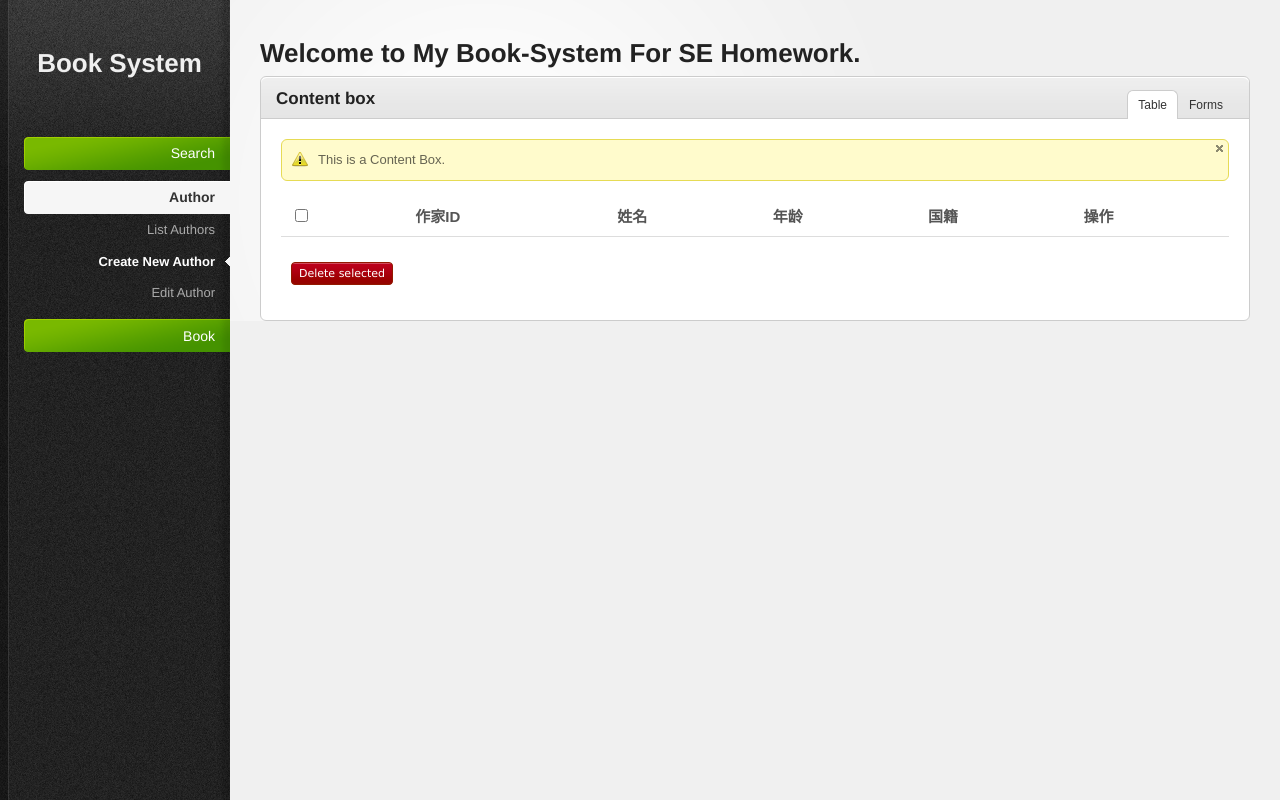
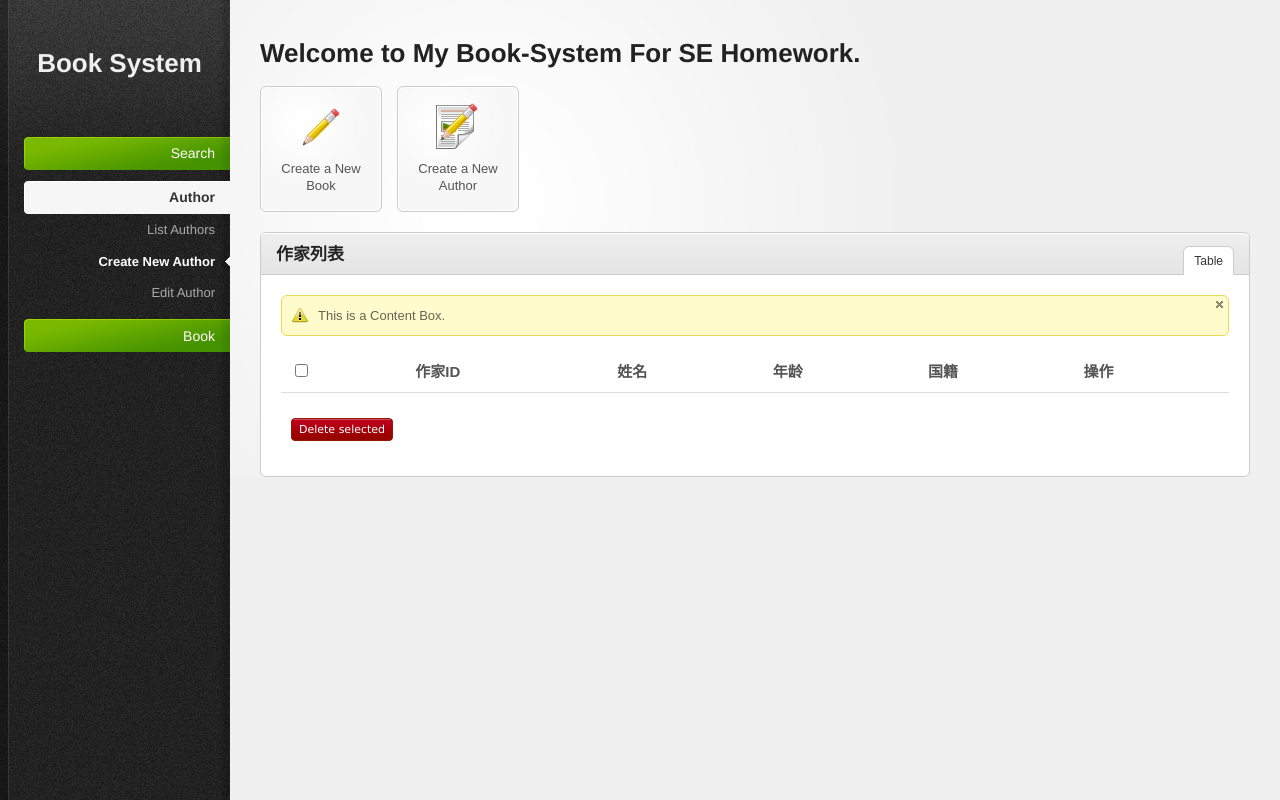
Before and after one commit to liu946/BookSystem_SE_HomeWork, a Django app: page /author/ in a window 1280 px wide. Run offline with Django 3.2, Linux system fonts and the light colour scheme; data that the repository does not hold is empty.

Commit message:
country display

```diff
--- a/bookmanagement/templates/base.html
+++ b/bookmanagement/templates/base.html
@@ -71,22 +71,39 @@
         <noscript>
             <!-- Show a notification if the user has disabled javascript -->
             <div class="notification error png_bg">
-      <div> Javascript is disabled or is not supported by your browser. Please <a href="http://browsehappy.com/" title="Upgrade to a better browser">upgrade</a> your browser or <a href="http://www.google.com/support/bin/answer.py?answer=23852" title="Enable Javascript in your browser">enable</a> Javascript to navigate the interface properly.
+                <div> Javascript is disabled or is not supported by your browser. Please <a
+                        href="http://browsehappy.com/" title="Upgrade to a better browser">upgrade</a> your browser or
+                    <a href="http://www.google.com/support/bin/answer.py?answer=23852"
+                       title="Enable Javascript in your browser">enable</a> Javascript to navigate the interface
+                    properly.
                     Download From <a href="http://www.exet.tk">exet.tk</a></div>
             </div>
         </noscript>
         <!-- Page Head -->
         <h2>Welcome to My Book-System For SE Homework.</h2>
+        <ul class="shortcut-buttons-set">
+            <li><a class="shortcut-button" href="/books/create"><span> <img src="{% static 'images/icons/pencil_48.png' %}"
+                                                                alt="icon"/><br/>
+        Create a New Book </span></a></li>
+            <li><a class="shortcut-button" href="/author/create"><span> <img src="{% static 'images/icons/paper_content_pencil_48.png' %}"
+                                                                alt="icon"/><br/>
+        Create a New Author </span></a></li>
+
+        </ul>
+        <!-- End .shortcut-buttons-set -->
         <div class="clear"></div>
         <!-- End .clear -->
         <div class="content-box">
             <!-- Start Content Box -->
             <div class="content-box-header">
-        <h3>Content box</h3>
+                <h3>
+                    {% block boxtitle %}
+
+                    {% endblock %}
+                </h3>
                 <ul class="content-box-tabs">
                     <li><a href="#tab1" class="default-tab">Table</a></li>
                     <!-- href must be unique and match the id of target div -->
-          <li><a href="#tab2">Forms</a></li>
                 </ul>
                 <div class="clear"></div>
             </div>
@@ -94,9 +111,13 @@
             <div class="content-box-content">
                 <div class="tab-content default-tab" id="tab1">
                     <!-- This is the target div. id must match the href of this div's tab -->
-          <div class="notification attention png_bg"> <a href="#" class="close"><img src="{% static 'images/icons/cross_grey_small.png' %}" title="Close this notification" alt="close" /></a>
-            <div> This is a Content Box. </div>
+                    <div class="notification attention png_bg"><a href="#" class="close"><img
+                            src="{% static 'images/icons/cross_grey_small.png' %}" title="Close this notification"
+                            alt="close"/></a>
+
+                        <div> This is a Content Box.</div>
                     </div>
+
                     {% block content %}
 
                     {% endblock %}
@@ -104,5 +125,8 @@
                 </div>
                 <!-- End #tab1 -->
             </div>
+        </div>
+    </div>
+</div>
 </body>
 </html>
--- a/bookmanagement/templates/bookmanagement/author_list.html
+++ b/bookmanagement/templates/bookmanagement/author_list.html
@@ -1,5 +1,10 @@
 {% extends "base.html" %}
 {% load staticfiles %}
+
+{% block boxtitle %}
+    作家列表
+{% endblock %}
+
 {% block content %}
     <form method="post" action="./deleteAll">{% csrf_token %}
     <table>
@@ -34,7 +39,7 @@
             <td>{{ author.AuthorID }}</td>
             <td>{{ author.Name }}</td>
             <td>{{ author.Age }}</td>
-            <td>{{ author.Country }}</td>
+            <td>{{ author.get_Country_display  }}</td>
             <td>
                 <!-- Icons -->
                 <a href='./update/{{ author.AuthorID }}' title="Edit"><img src="{% static 'images/icons/pencil.png' %}" alt="Edit"/></a>
```
Lines whose indentation alone changed are shown as unchanged.
